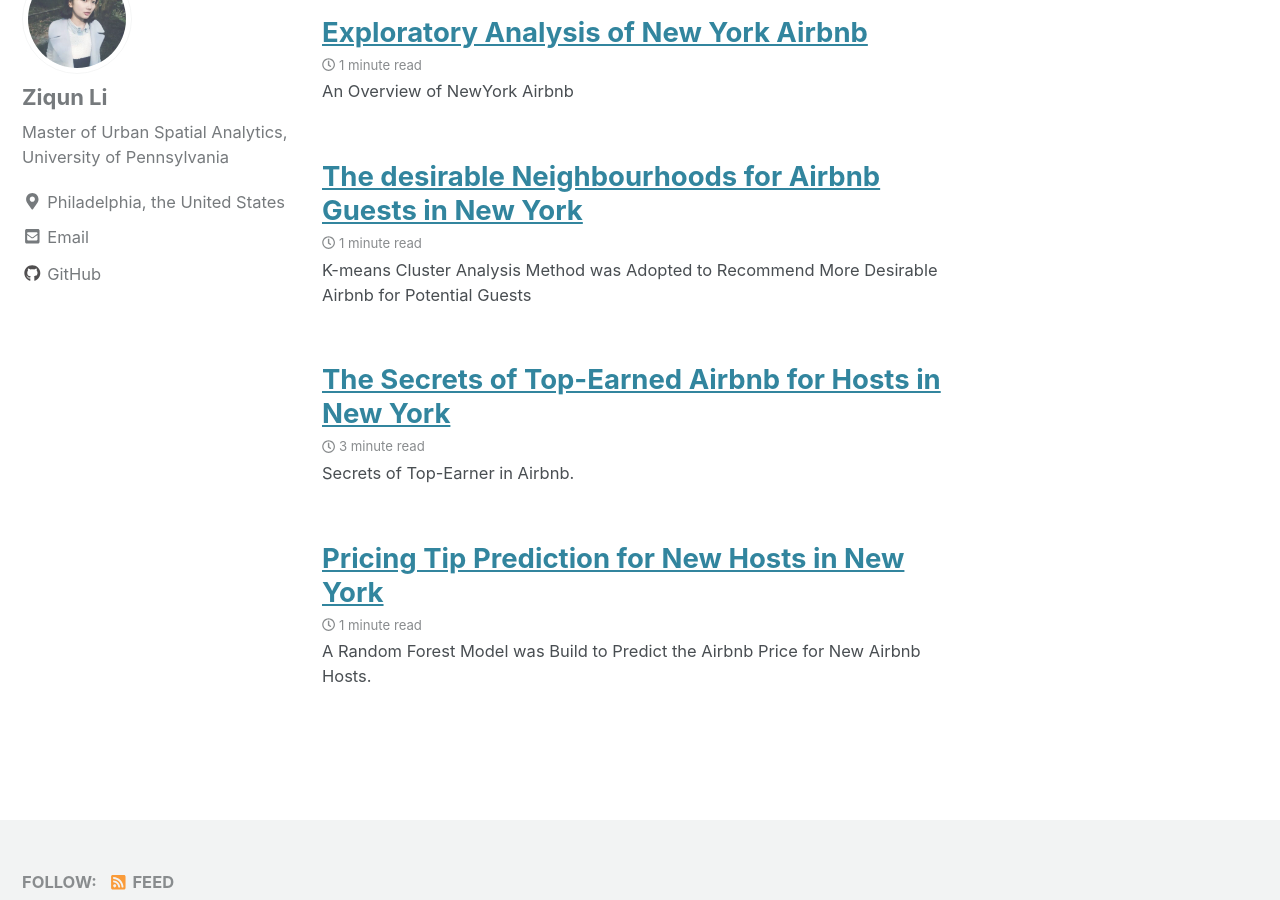
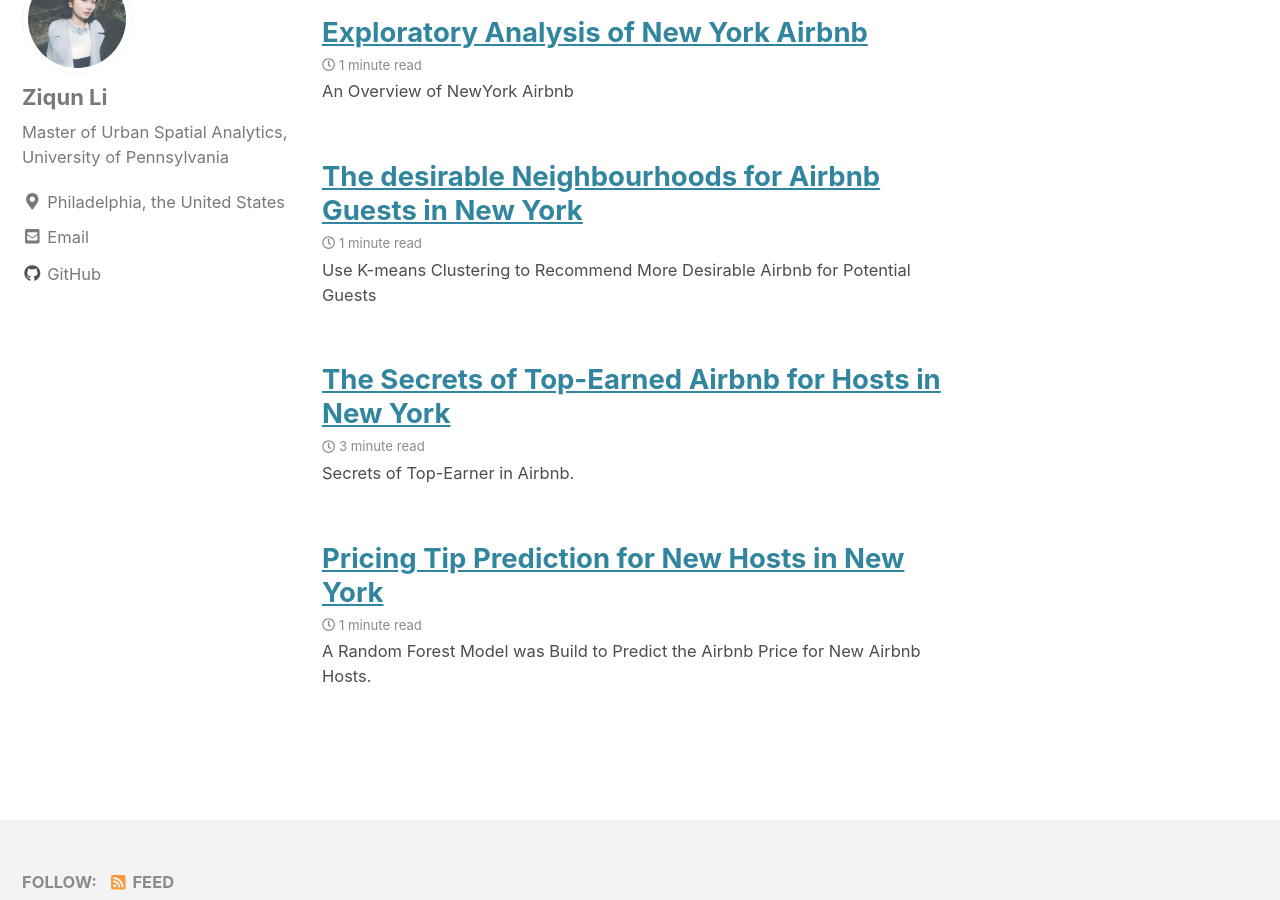
Before and after one commit to liziqun/MUSA620_Final_Project, a Jekyll site: the page built from index.html, in a window 1280 px wide and 900 px high, scrolled down 324 px. Built offline with Jekyll 4.4.1, drawn with Linux system fonts in a browser that asks for light colours; cached includes are drawn as plain includes; nearby versions of some CDN libraries; a script that is not in the unit is left out; the list of posts is cut into pages by our own code.

Commit message:
Update 2019-12-12-3.Find-Desirable-Neighbourhood-for-Guests-in-New-York .md

```diff
--- a/_posts/2019-12-12-3.Find-Desirable-Neighbourhood-for-Guests-in-New-York .md
+++ b/_posts/2019-12-12-3.Find-Desirable-Neighbourhood-for-Guests-in-New-York .md
@@ -3,7 +3,7 @@ title: "The desirable Neighbourhoods for Airbnb Guests in New York "
 date: 2019-12-10T15:34:30-04:00
 published: true
 tags: [Cluster Analysis, Altair]
-excerpt: "K-means Cluster Analysis Method was Adopted to Recommend More Desirable Airbnb for Potential Guests"
+excerpt: "Use K-means Clustering to Recommend More Desirable Airbnb for Potential Guests"
 altair-loader:
   altair-chart-1: "charts/altair_cluster.json"
 toc: true
```
